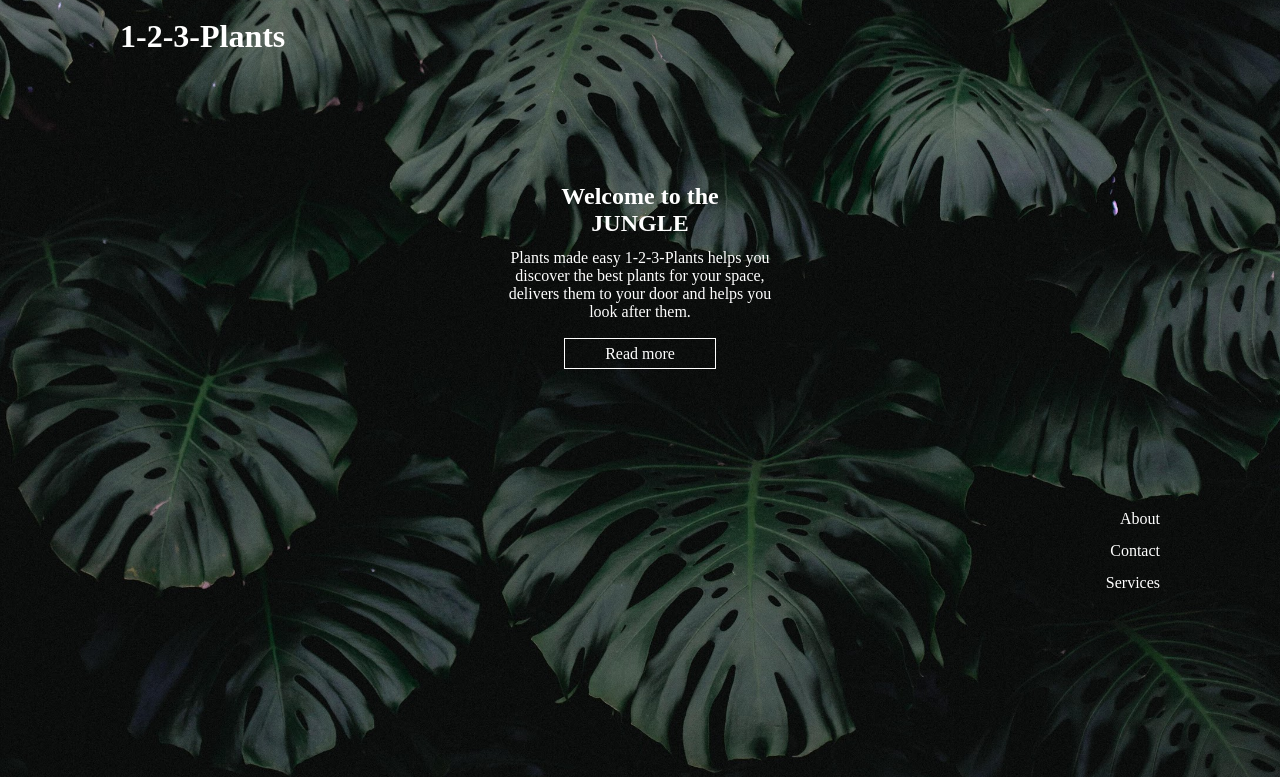
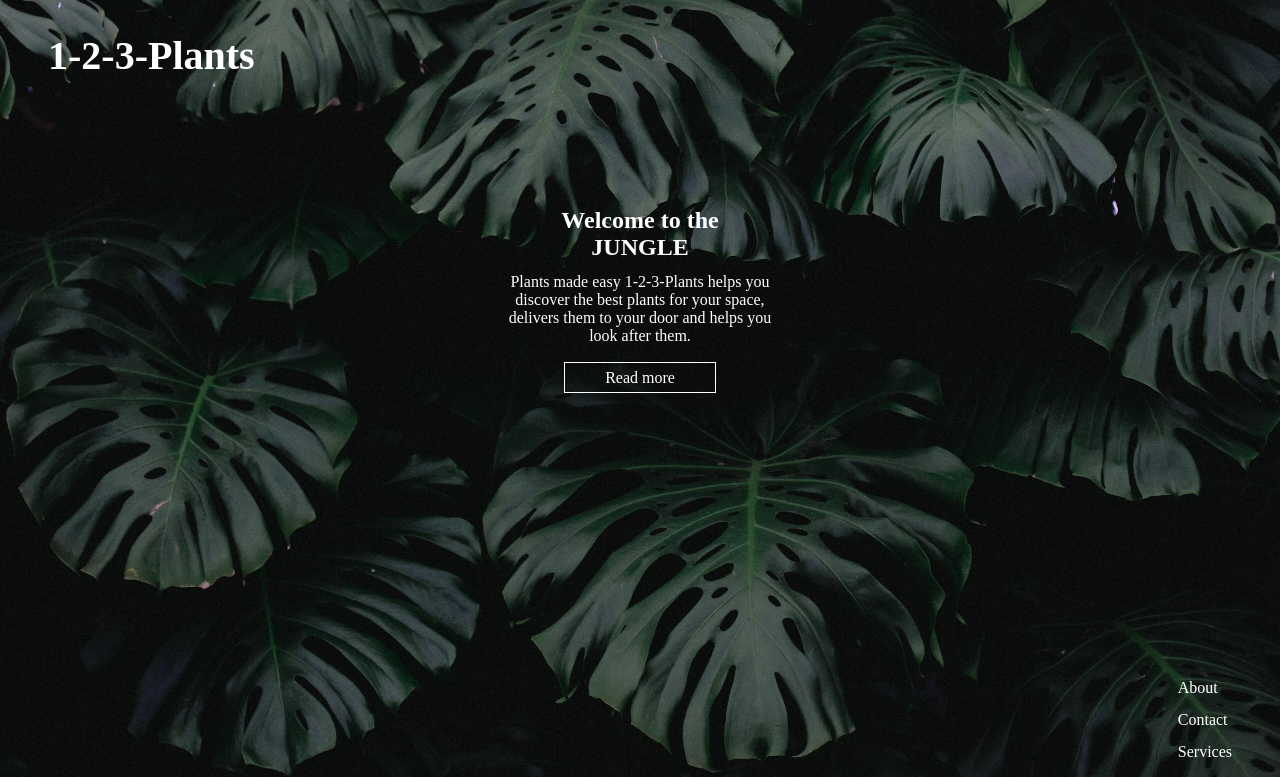
Before and after one commit to G-ManGuido/1-2-3-Plants, a plain HTML site: page index.html in a window 1280 px wide. Shown: the top 777 px of the page. Drawn offline with Linux system fonts and the light colour scheme; a web font is replaced by a local one.

Commit message:
next push

```diff
--- a/assets/css/style.css
+++ b/assets/css/style.css
@@ -26,7 +26,8 @@ header{
 }
 h1{
     color: #fff;
-    padding: 18px 0 0 120px;
+    padding: 2rem 0 0 3rem;
+    font-size: 2.5rem;
 }
 
 h2{
@@ -59,14 +60,15 @@ header article a:hover{
     color: #000;
 }
 header ul{
-    padding-top: 140px;
-    padding-right: 120px;
-    text-align: right;
+    position: absolute;
+    bottom: 2rem;
+    right:3rem;
     color: #fff;
 }
 
 header li{
-  line-height: 2rem;;
+  line-height: 2rem;
+  list-style-type: none;
 }
 header li a{
     color: #fff;
```
